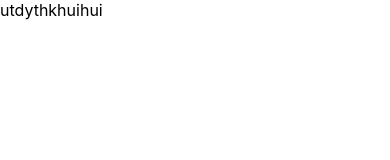
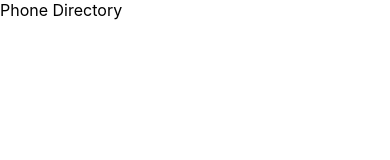
Before and after one commit to JayMestry/phone-directory, a React (Create React App) app: page / in a window 390 px wide. Shown: the top 160 px of the page. Built offline with nearby package versions, Linux system fonts and the light colour scheme.

Commit message:
Displayed Phone directory

```diff
--- a/src/App.js
+++ b/src/App.js
@@ -1,7 +1,8 @@
 import React, { Component } from "react";
 
-function App() {
-  return <div>utdythkhuihui</div>;
+class App extends Component {
+  render() {
+    return <div>Phone Directory</div>;
+  }
 }
-
 export default App;
```
